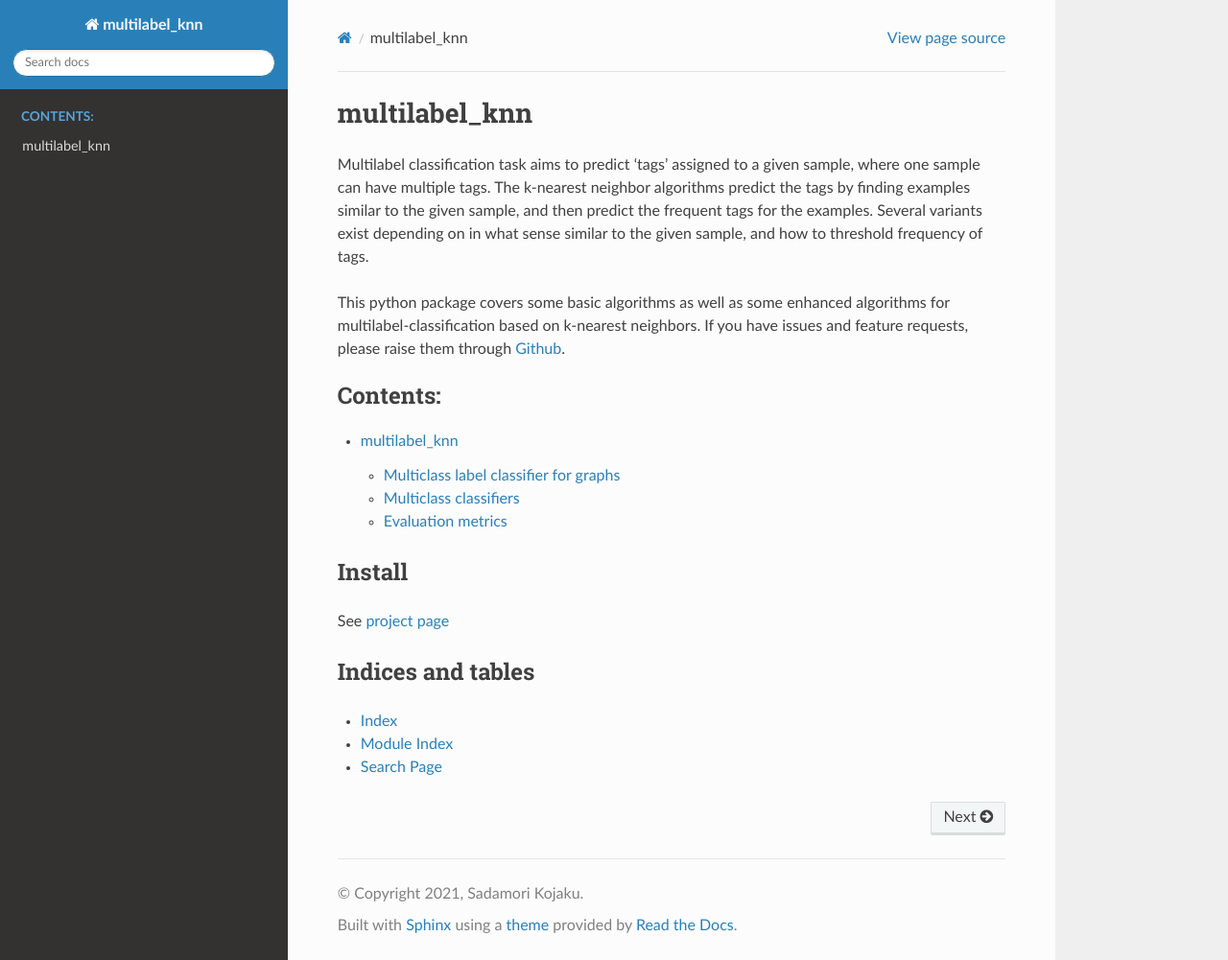
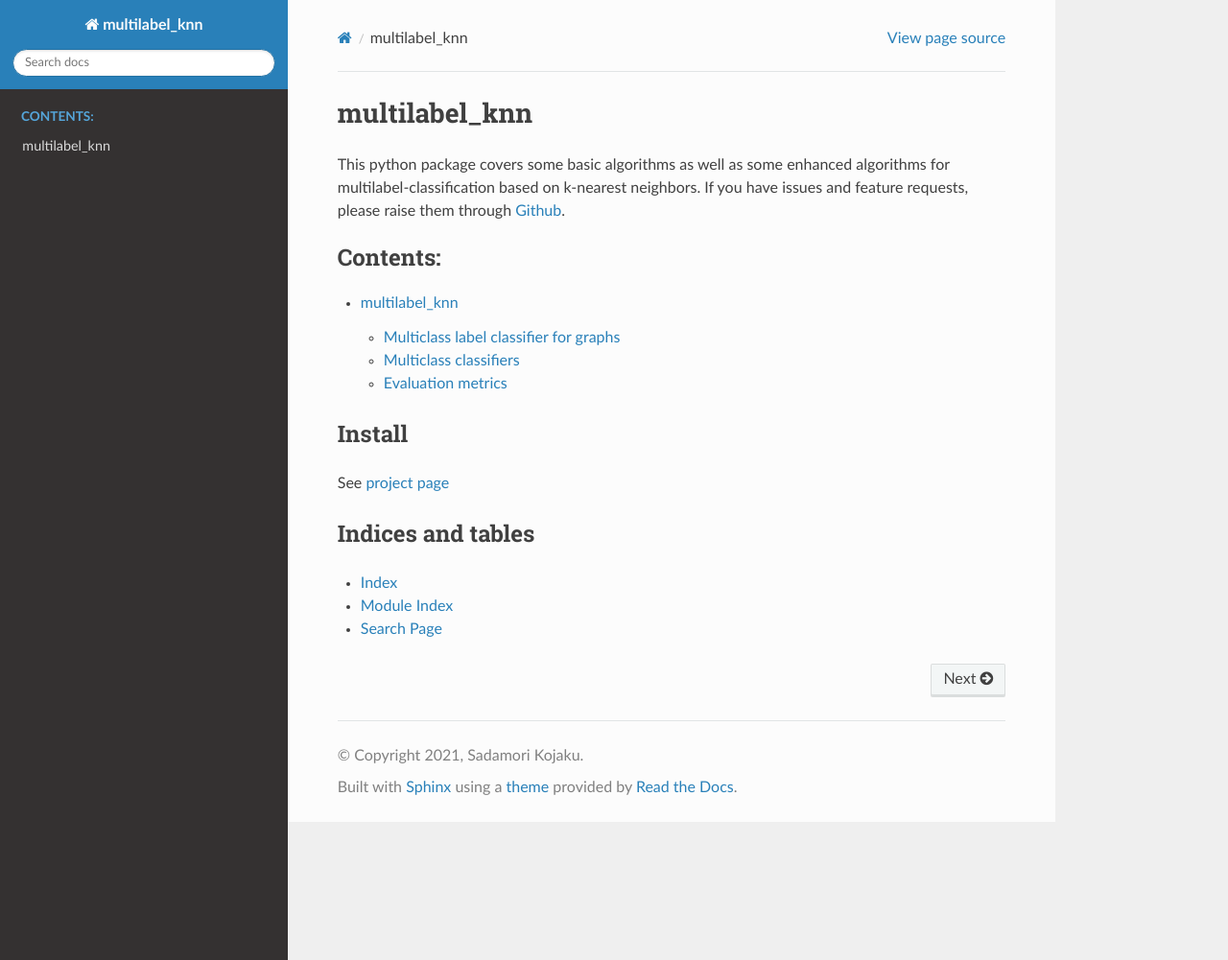
Before and after one commit to skojaku/multilabel_knn, a Sphinx documentation site: the page built from docs/source/index.rst, in a window 1280 px wide and 1001 px high. Shown: the whole window at 96% size. Built offline with Sphinx 7.4.7 and the Read the Docs theme 2.0.0, drawn with Linux system fonts in a browser that asks for light colours.

Commit message:
docstring edit

```diff
--- a/docs/source/index.rst
+++ b/docs/source/index.rst
@@ -5,11 +5,6 @@
 
 multilabel_knn
 ==============
-
-Multilabel classification task aims to predict 'tags' assigned to a given sample, where one sample can have multiple tags.
-The k-nearest neighbor algorithms predict the tags by finding examples similar to the given sample, and then
-predict the frequent tags for the examples. Several variants exist depending on in what sense similar to the given sample, and
-how to threshold frequency of tags.
 
 This python package covers some basic algorithms as well as some enhanced algorithms for multilabel-classification based on k-nearest neighbors. If you have issues and feature requests, please raise them through `Github <https://github.com/skojaku/multilabel_knn>`_.
 
```
